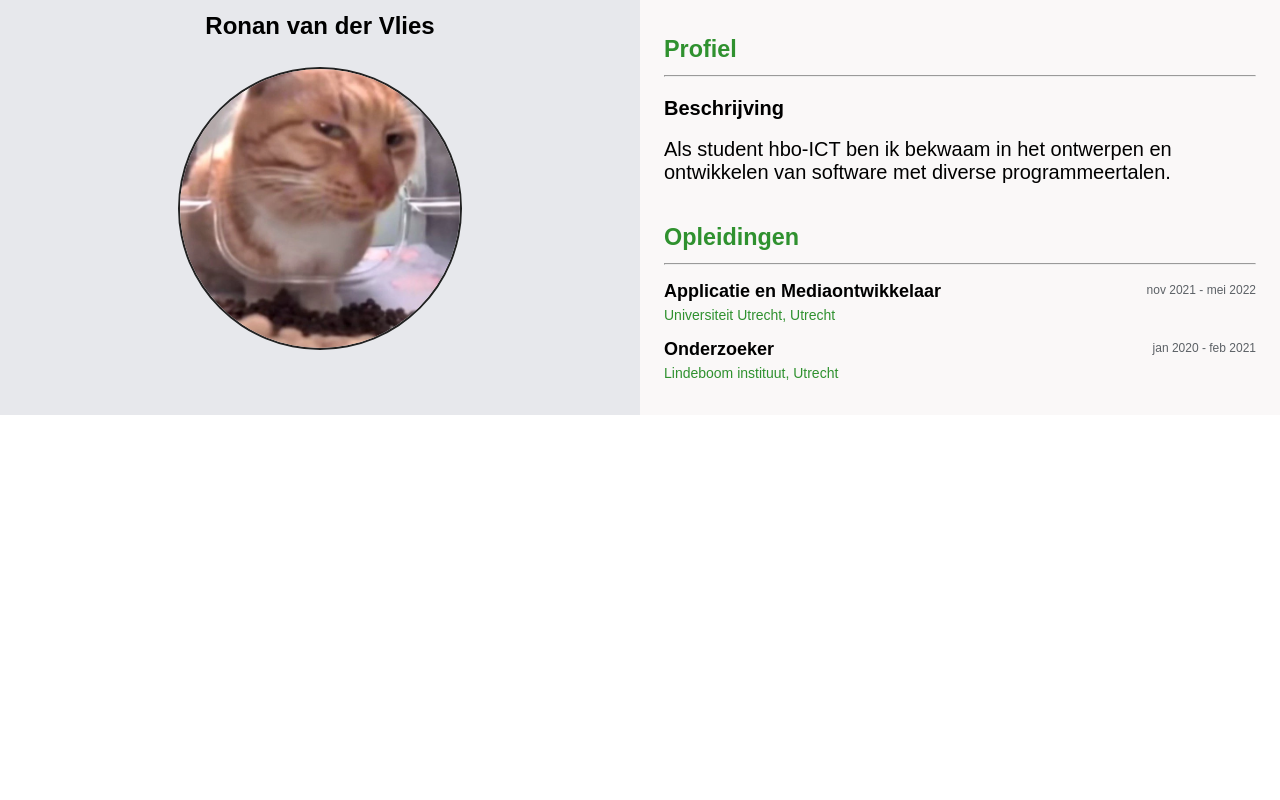
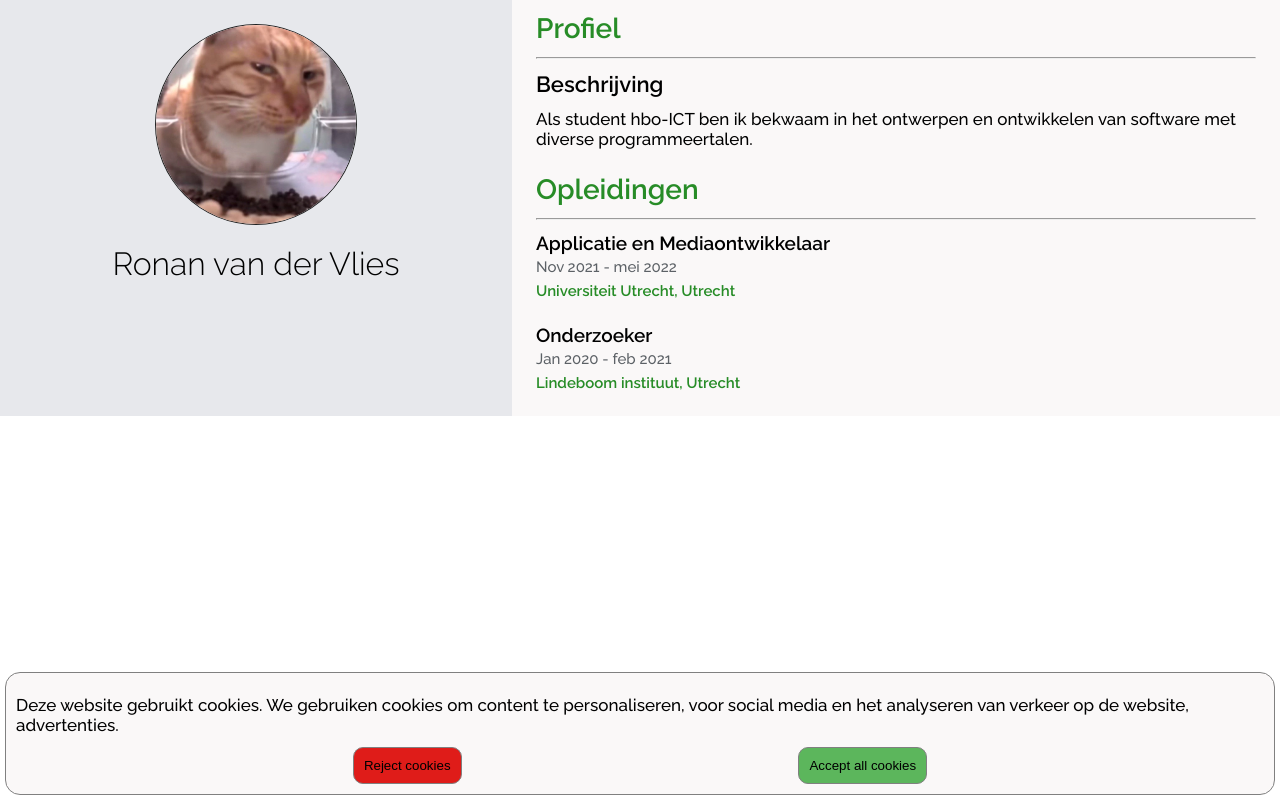
Before and after one commit to RonanDasylvo/showcase-ronan, a plain HTML site: page index.html in a window 1280 px wide. Drawn offline with Linux system fonts and the light colour scheme.

Commit message:
Site html and css redesign + added cookies

```diff
--- a/index.html
+++ b/index.html
@@ -1,18 +1,20 @@
 <!DOCTYPE html>
-<html lang="en">
+<html lang="nl">
 
 <head>
-
     <meta charset="UTF-8">
     <meta name="viewport" content="width=device-width, initial-scale=1.0">
+
     <link rel="stylesheet" href="stylesheets/style.css">
+    <script defer src="js/gdpr.js"></script>
+
     <title>CV Ronan van der Vlies</title>
-
 </head>
 
 <body>
 
     <div class="profile-page">
+
         <section class="personalia">
 
             <img class="person-logo" src="images/mr-fresh.webp">
@@ -27,43 +29,51 @@
                 <div class="profile-content__category">
                     <h3 class="profile-content__category-title">Profiel</h3>
                     <hr>
-                </div>
 
                     <div class="profile-content__element">
-                    <div class="profile-content__element-header">
                         <h4>Beschrijving</h4>
-                    </div>
                         <p class="profile-content__description">
                             Als student hbo-ICT ben ik bekwaam in het ontwerpen en ontwikkelen
                             van software met diverse programmeertalen.
                         <p>
                     </div>
-
+                </div>
 
                 <div class="profile-content__category">
                     <h3 class="profile-content__category-title">Opleidingen</h3>
                     <hr>
+
+                    <div class="profile-content__element">
+                        <h5 class="profile-content__title">Applicatie en Mediaontwikkelaar</h4>
+                        <p class="profile-content__period txt-sm">Nov 2021 - mei 2022</p>
+                        <p class="profile-content__institute txt-md">Universiteit Utrecht, Utrecht</p>
                     </div>
 
                     <div class="profile-content__element">
-                    <div class="profile-content__element-header">
-                        <h4 class="profile-content__title">Applicatie en Mediaontwikkelaar</h4>
-                        <p class="profile-content__period">nov 2021 - mei 2022</p>
+                        <h5 class="profile-content__title">Onderzoeker</h4>
+                        <p class="profile-content__period txt-sm">Jan 2020 - feb 2021</p>
+                        <p class="profile-content__institute txt-md">Lindeboom instituut, Utrecht</p>
                     </div>
-                    <p class="profile-content__institute">Universiteit Utrecht, Utrecht</p>
                 </div>
 
-                <div class="profile-content__element">
-                    <div class="profile-content__element-header">
-                        <h4 class="profile-content__title">Onderzoeker</h4>
-                        <p class="profile-content__period">jan 2020 - feb 2021</p>
-                    </div>
-                    <p class="profile-content__institute">Lindeboom instituut, Utrecht</p>
-                </div>
             </section>
 
         </section>
+
     </div>
+
+    <section class="gdpr-consent hide">
+        <div class="gdpr-consent__description">
+            <p>Deze website gebruikt cookies.
+                We gebruiken cookies om content te personaliseren, voor social media en het analyseren
+                van verkeer op de website, advertenties.</p>
+        </div>
+
+        <div class="gdpr-consent__choice">
+            <button class="gdpr-consent__button--accept">Accept all cookies</button>
+            <button class="gdpr-consent__button--reject">Reject cookies</button>
+        </div>
+    </section>
 
 </body>
 
--- /dev/null
+++ b/js/gdpr.js
@@ -0,0 +1,82 @@
+class GDPR {
+
+    constructor() {
+        // this.showStatus();
+        // this.showContent();
+        this.bindEvents();
+
+        if (this.cookieStatus() !== 'accept') this.showGDPR();
+    }
+
+    bindEvents() {
+        let buttonAccept = document.querySelector('.gdpr-consent__button--accept');
+        buttonAccept.addEventListener('click', () => {
+            this.cookieStatus('accept');
+            // this.showStatus();
+            // this.showContent();
+            this.hideGDPR();
+        });
+
+        let buttonreject = document.querySelector('.gdpr-consent__button--reject');
+        buttonreject.addEventListener('click', () => {
+            this.cookieStatus('reject');
+            // this.showStatus();
+            // this.showContent();
+            this.hideGDPR();
+        });
+    }
+
+    // showContent() {
+    //     this.resetContent();
+    //     const status = this.cookieStatus() == null ? 'not-chosen' : this.cookieStatus();
+    //     const element = document.querySelector(`.content-gdpr-${status}`);
+    //     element.classList.add('show');
+    // }
+
+    // resetContent() {
+    //     const classes = [
+    //         '.content-gdpr-accept',
+    //         '.content-gdpr-reject',
+    //         '.content-gdpr-not-chosen'
+    //     ];
+
+    //     for (const c of classes) {
+    //         document.querySelector(c).classList.add('hide');
+    //         document.querySelector(c).classList.remove('show');
+    //     }
+    // }
+
+    // showStatus() {
+    //     document.getElementById('content-gpdr-consent-status').innerHTML =
+    //         this.cookieStatus() == null ? 'Niet gekozen' : this.cookieStatus();
+    // }
+
+    cookieStatus(status) {
+
+        if (status) {
+            localStorage.setItem('gdpr-consent-choice', status);
+
+            const cDate = new Date();
+
+            let metadata = {
+                date: `${cDate.getDate()}-${cDate.getMonth() + 1}-${cDate.getFullYear()}`,
+                time: `${cDate.getHours()}:${cDate.getMinutes()}`,
+            }
+
+            localStorage.setItem('gdpr-consent-metadata', JSON.stringify(metadata));
+        }
+
+        return localStorage.getItem('gdpr-consent-choice');
+    }
+
+    hideGDPR() {
+        document.querySelector(`.gdpr-consent`).classList.add('hide');
+        document.querySelector(`.gdpr-consent`).classList.remove('show');
+    }
+
+    showGDPR() {
+        document.querySelector(`.gdpr-consent`).classList.add('show');
+    }
+}
+
+const gdpr = new GDPR();
--- a/stylesheets/style.css
+++ b/stylesheets/style.css
@@ -1,130 +1,189 @@
+@import url('https://fonts.googleapis.com/css2?family=Raleway:wght@100..900&display=swap');
+
 :root {
-    --main-color: #ff0000;
-    --secondary-color: #fff;
+
+    --theme-main: #278c27;
+    --white: #FFF;
+
+    /* backgrounds */
+    --gray-100: #FAF8F8;
+    --gray-200: #E7E8EC;
+
+    /* text */
+    --gray-400: #5C6166;
+
+    /* buttons */
+    --green-500: #428A3E;
+    --green-400: #5CB65C;
+    --red-500: #b11310;
+    --red-400: #df1c19;
 }
 
-body {
+html, body {
     margin: 0;
 }
 
-h1, h2, h3 {
+h1, h2 {
     margin: 12px 0;
+    font-family: 'Raleway', sans-serif;
+    font-size: 32px;
+    font-weight: 300;
 }
 
-h4, h5, h6 {
-    margin: 10px 0;
+h3, h4 {
+    margin: 12px 0;
+    font-family: 'Raleway', sans-serif;
+    font-weight: 600;
+}
+
+h3 {
+    color: var(--theme-main);
+    font-size: 28px;
+}
+
+h4 {
+    font-size: 22px;
+}
+
+h5, h6 {
+    margin: 4px 0;
+    font-family: 'Raleway', sans-serif;
+    font-size: 19px;
+    font-weight: 600;
 }
 
 p {
-    margin: 8px 0 10px 0;
+    margin: 12px 0;
+    font-family: 'Raleway', sans-serif;
+    font-size: 17px;
+    font-weight: 500;
 }
 
-/*mobile version*/
+p.txt-md {
+    margin: 6px 0;
+    color: var(--theme-main);
+    font-size: 15px;
+    font-weight: 600;
+
+}
+
+p.txt-sm {
+    margin: 4px 0;
+    color: var(--gray-400);
+    font-size: 15px;
+    font-weight: 500;
+}
+
+/* Cookie styling */
+
+.gdpr-consent {
+    background-color: var(--gray-100);
+    display: flex;
+    flex-direction: column;
+    align-items: center;
+    position: fixed;
+    bottom: 0;
+    left: 0;
+    right: 0;
+    padding: 10px;
+    margin: 5px;
+    border: 1px solid gray;
+    border-radius: 15px 15px 15px 15px;
+}
+
+.gdpr-consent__description{
+    display: flex;
+    justify-content: center;
+}
+
+.gdpr-consent__choice{
+    display: flex;
+    flex-direction: row-reverse;
+    justify-content: space-evenly;
+    width: 100%;
+}
+
+.gdpr-consent__choice{
+    display: flex;
+    flex-direction: row-reverse;
+    justify-content: space-evenly;
+    width: 100%;
+}
+
+.gdpr-consent__button--accept {
+    background-color: var(--green-400);
+    padding: 10px;
+    border-radius: 10px;
+    border: 1px solid gray;
+}
+
+.gdpr-consent__button--accept:hover {
+    background-color: var(--green-500);
+}
+
+.gdpr-consent__button--reject {
+    background-color: var(--red-400);
+    padding: 10px;
+    border-radius: 10px;
+    border: 1px solid gray;
+}
+
+.gdpr-consent__button--reject:hover {
+    background-color: var(--red-500);
+}
+
+.hide{
+    display: none;
+}
+
+.show{
+    display: block;
+}
+
+/* Profile page styling */
 
 .profile-page {
-    display: flex;
-    flex-direction: column;
-    font-family: Arial;
+    display: inline-grid;
+    grid-template-rows: auto auto;
+    width: 100%;
 }
 
 .personalia {
-    background-color: #e7e8ec;
-    width: 100%;
+    box-sizing: border-box;
+    padding: 8px;
     display: flex;
     flex-direction: column;
     align-items: center;
+    background-color: var(--gray-200);
+}
+
+.person-logo {
+    border: 1.5px solid #222;
+    border-radius: 50%;
+    margin: 16px 0 8px;
+    width: 45%;
+    max-width: 200px;
+    animation: glow 3s ease alternate;
 }
 
 .profile {
-    background-color: #faf8f8;
-    width: 100%;
-}
-
-.person-logo {
-    border: 2px solid #222;
-    border-radius: 50%;
-    margin: 15px 0px 15px 0px;
-    width: 45%;
-    max-width: 280px;
-    animation: glow 3s ease alternate;
-}
-
-.profile-content {
+    background-color: var(--gray-100);
     box-sizing: border-box;
-    padding: 24px;
-    font-size: 20px;
-}
-
-.profile-content__category-title {
-    color: rgba(39, 140, 39, 0.96);
-}
-
-.profile-content__category--hidden-mobile {
-    display: none;
+    padding: 0 24px;
 }
 
 .profile-content__element {
-    display: flex;
-    flex-direction: column;
+    margin: 12px 0 24px;
 }
 
-.profile-content__element--hidden-mobile {
-    display: flex;
-    flex-direction: column;
-    display: none;
-}
-
-.profile-content__title {
-    font-weight: bold;
-    font-size: 18px;
-    margin-bottom: 2px;
-    margin-top: 6px;
-}
-
-.profile-content__period {
-    font-size: 12px;
-    color: #5c6166;
-    display: flex;
-    flex-direction: row;
-    align-self: flex-end;
-}
-
-.profile-content__institute {
-    color: rgba(39, 140, 39, 0.96);
-    margin-top: 0px;
-    font-size: 14px;
-}
-
-/* desktop version */
-
-@media (min-width: 800px) {
-
+/* Desktop */
+@media (min-width: 840px) {
     .profile-page {
-        flex-direction: row;
+        grid-template-columns: 40% auto;
+        grid-template-rows: none;
     }
 
-    .person-name {
-        order: -1;
-    }
-
-    .profile-content__category--hidden-mobile{
-        display: flex;
-        flex-direction: column;
-    }
-
-    /*fix: anders als stipje zichtbaar*/
-    .profile-content__category--hidden-mobile hr{
-        width: 100%;
-    }
-
-    .profile-content__element--hidden-mobile {
-        display: flex;
-    }
-
-    .profile-content__element-header{
-        display: flex;
-        justify-content: space-between;
+    .person-logo {
+        width: 70%;
     }
 }
-
-/*student uitwerking*/
```
Lines whose indentation alone changed are shown as unchanged.
